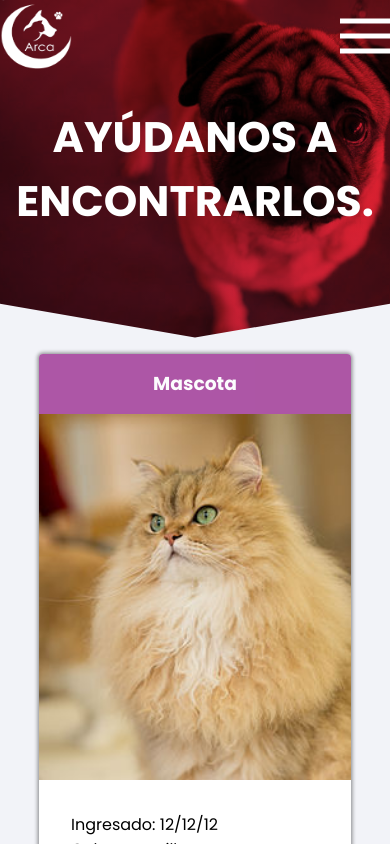
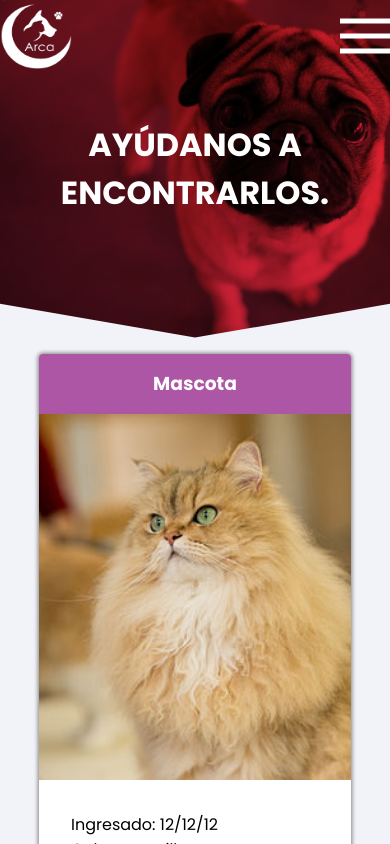
Before and after one commit to LeightNeal/arcaWeb, an Angular app: page /welcome/lost in a window 390 px wide. Shown: the top 844 px of the page. Built offline with nearby package versions, Linux system fonts and the light colour scheme.

Commit message:
Agregando responsividad al banner perdidos

```diff
--- a/src/styles.css
+++ b/src/styles.css
@@ -759,6 +759,10 @@ footer section div ul li a, .tel {
     .form--mine {
         width: 90vw;
     }
+
+    .banner-lost__content h3 {
+        font-size: 2rem;
+    }
 }
 
 @media screen and (max-width: 320px) {
```
